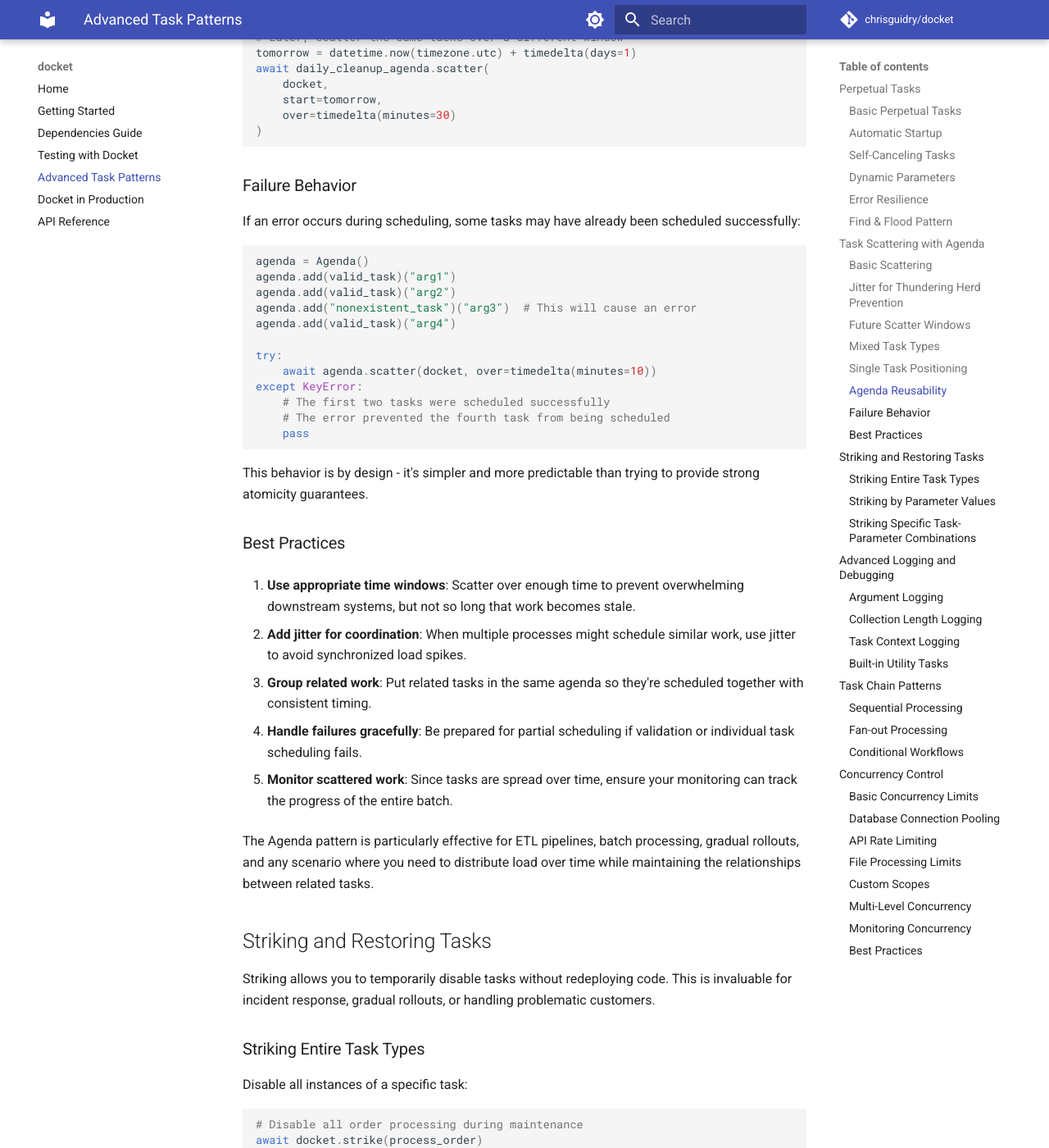
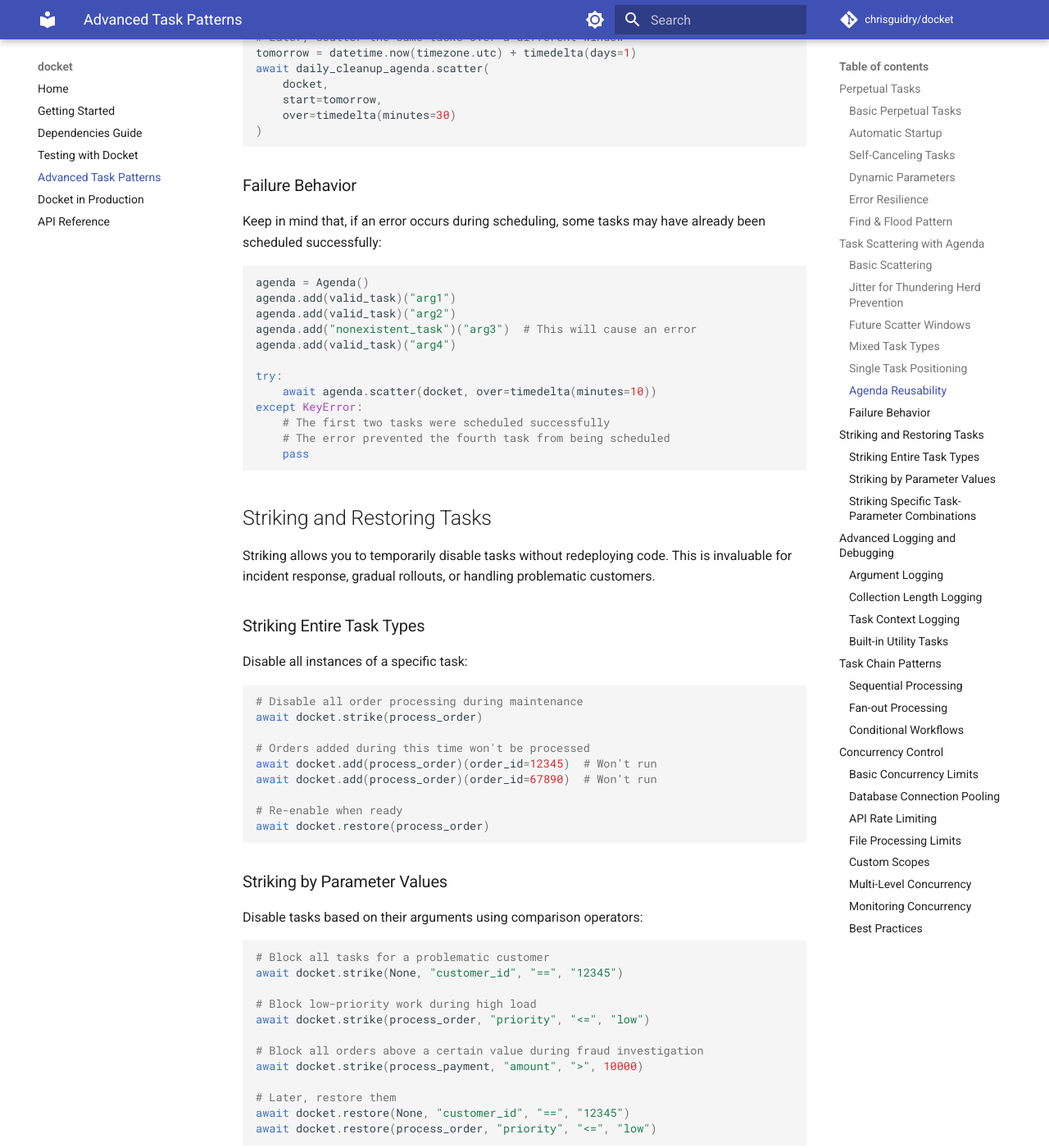
Before and after one commit to chrisguidry/docket, an MkDocs documentation site: the page built from docs/advanced-patterns.md, in a window 1280 px wide and 1400 px high, scrolled down 5312 px. Shown: the whole window at 82% size. Built offline with MkDocs 1.6.1 and Material for MkDocs 9.7.7, drawn with Linux system fonts in a browser that asks for light colours; comment, search, counter and statistics services are not loaded; some of the changed text lies outside the part shown.

Commit message:
Update advanced-patterns.md

````diff
--- a/docs/advanced-patterns.md
+++ b/docs/advanced-patterns.md
@@ -142,7 +142,7 @@ This pattern separates discovery (finding work) from execution (doing work), all
 
 ## Task Scattering with Agenda
 
-For "find-and-flood" workloads, you often want to distribute a batch of tasks over time rather than scheduling them all immediately. The `Agenda` class provides an elegant way to collect related tasks and scatter them evenly across a time window.
+For "find-and-flood" workloads, you often want to distribute a batch of tasks over time rather than scheduling them all immediately. The `Agenda` class collects related tasks and scatters them evenly across a time window.
 
 ### Basic Scattering
 
@@ -255,7 +255,7 @@ await daily_cleanup_agenda.scatter(
 
 ### Failure Behavior
 
-If an error occurs during scheduling, some tasks may have already been scheduled successfully:
+Keep in mind that, if an error occurs during scheduling, some tasks may have already been scheduled successfully:
 
 ```python
 agenda = Agenda()
@@ -271,22 +271,6 @@ except KeyError:
     # The error prevented the fourth task from being scheduled
     pass
 ```
-
-This behavior is by design - it's simpler and more predictable than trying to provide strong atomicity guarantees.
-
-### Best Practices
-
-1. **Use appropriate time windows**: Scatter over enough time to prevent overwhelming downstream systems, but not so long that work becomes stale.
-
-2. **Add jitter for coordination**: When multiple processes might schedule similar work, use jitter to avoid synchronized load spikes.
-
-3. **Group related work**: Put related tasks in the same agenda so they're scheduled together with consistent timing.
-
-4. **Handle failures gracefully**: Be prepared for partial scheduling if validation or individual task scheduling fails.
-
-5. **Monitor scattered work**: Since tasks are spread over time, ensure your monitoring can track the progress of the entire batch.
-
-The Agenda pattern is particularly effective for ETL pipelines, batch processing, gradual rollouts, and any scenario where you need to distribute load over time while maintaining the relationships between related tasks.
 
 ## Striking and Restoring Tasks
 
````
